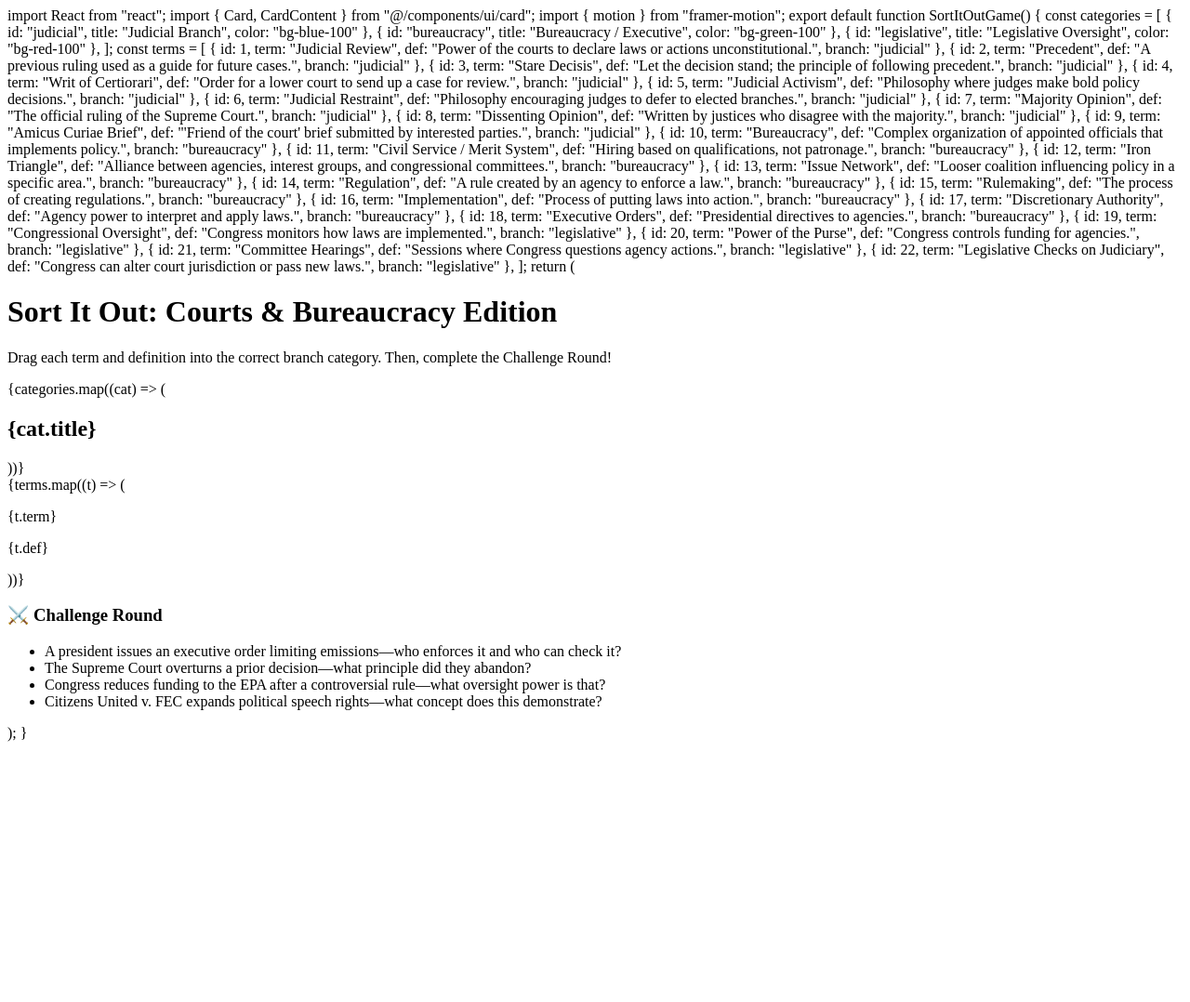
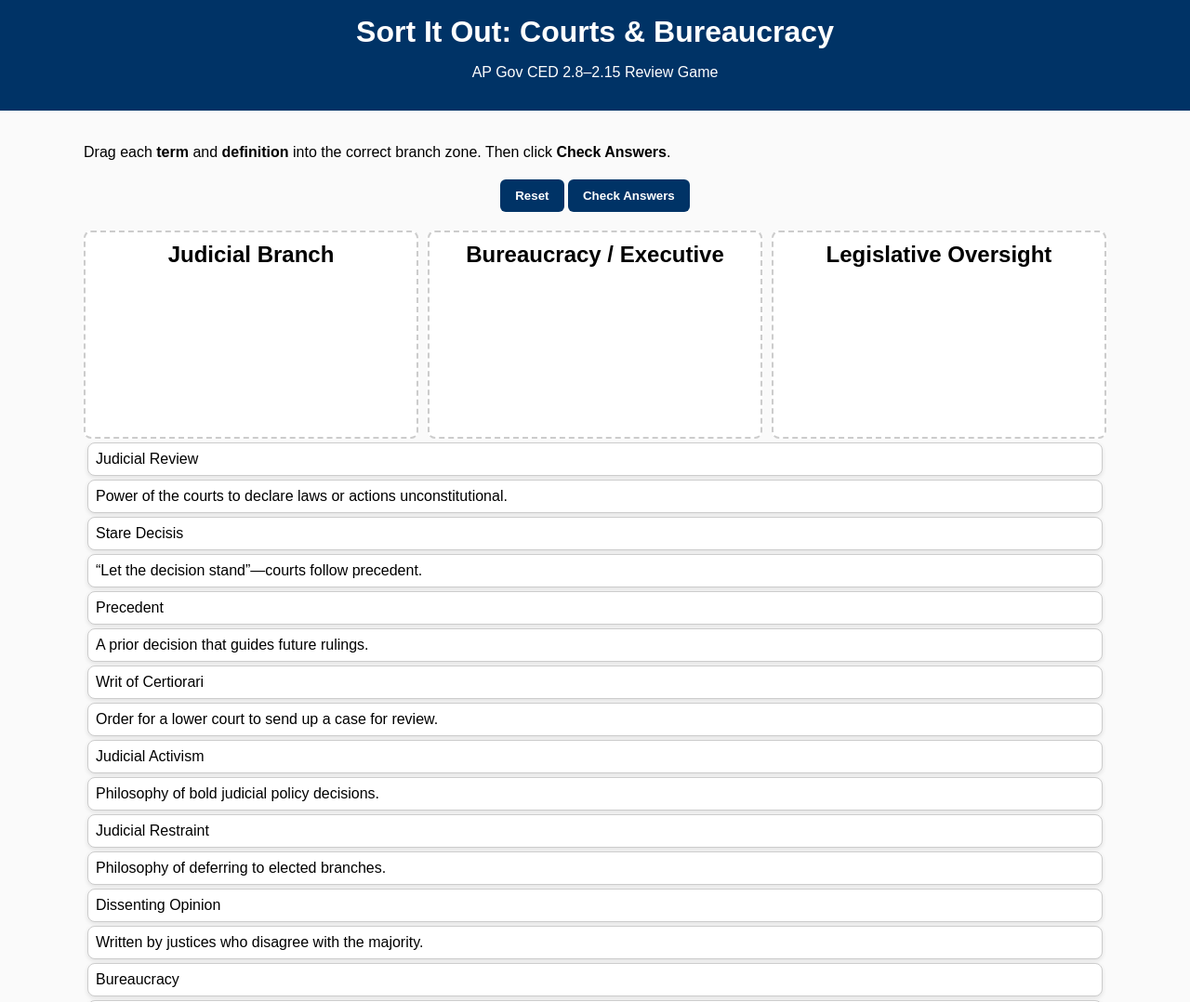
Before and after one commit to olsonjoshua-code/sort-it-out-courts-bureaucracy, a plain HTML site: page index.html in a window 1280 px wide. Shown: the top 1078 px of the page at 93% size. Before the commit the page ends 806 px from the top, so only its background shows below. Drawn offline with Linux system fonts and the light colour scheme.

Commit message:
Update index.html

```diff
--- a/index.html
+++ b/index.html
@@ -1,64 +1,53 @@
-import React from "react";
-import { Card, CardContent } from "@/components/ui/card";
-import { motion } from "framer-motion";
+<!DOCTYPE html>
+<html lang="en">
+<head>
+  <meta charset="UTF-8">
+  <meta name="viewport" content="width=device-width, initial-scale=1.0">
+  <title>Sort It Out: Courts & Bureaucracy (AP Gov 2.8–2.15)</title>
+  <style>
+    body { font-family: Arial, sans-serif; background: #fafafa; margin: 0; padding: 0; }
+    header { background: #003366; color: white; padding: 16px; text-align: center; }
+    h1 { margin: 0; }
+    .wrapper { max-width: 1100px; margin: auto; padding: 20px; }
+    .zones { display: grid; grid-template-columns: repeat(auto-fit, minmax(300px, 1fr)); gap: 10px; margin-top: 10px; }
+    .zone { min-height: 200px; border: 2px dashed #ccc; border-radius: 8px; padding: 10px; background: white; }
+    .zone h2 { margin-top: 0; text-align: center; }
+    .card { border: 1px solid #ccc; border-radius: 8px; padding: 8px; background: #fff; box-shadow: 0 2px 5px rgba(0,0,0,0.1); margin: 4px; cursor: grab; }
+    .card.dragging { opacity: 0.5; }
+    .btn-bar { text-align: center; margin: 20px 0; }
+    button { background: #003366; color: white; border: none; padding: 10px 16px; border-radius: 6px; cursor: pointer; font-weight: bold; }
+    button:hover { background: #0055aa; }
+    .score { text-align: center; font-weight: bold; margin-top: 10px; }
+    .correct { outline: 3px solid #009933; }
+    .incorrect { outline: 3px solid #cc0000; }
+    .challenge { background: #fff8e1; border-left: 5px solid #ffb300; padding: 10px; margin-top: 20px; border-radius: 6px; }
+  </style>
+</head>
+<body>
+  <header>
+    <h1>Sort It Out: Courts &amp; Bureaucracy</h1>
+    <p>AP Gov CED 2.8–2.15 Review Game</p>
+  </header>
 
-export default function SortItOutGame() {
-  const categories = [
-    { id: "judicial", title: "Judicial Branch", color: "bg-blue-100" },
-    { id: "bureaucracy", title: "Bureaucracy / Executive", color: "bg-green-100" },
-    { id: "legislative", title: "Legislative Oversight", color: "bg-red-100" },
-  ];
-
-  const terms = [
-    { id: 1, term: "Judicial Review", def: "Power of the courts to declare laws or actions unconstitutional.", branch: "judicial" },
-    { id: 2, term: "Precedent", def: "A previous ruling used as a guide for future cases.", branch: "judicial" },
-    { id: 3, term: "Stare Decisis", def: "Let the decision stand; the principle of following precedent.", branch: "judicial" },
-    { id: 4, term: "Writ of Certiorari", def: "Order for a lower court to send up a case for review.", branch: "judicial" },
-    { id: 5, term: "Judicial Activism", def: "Philosophy where judges make bold policy decisions.", branch: "judicial" },
-    { id: 6, term: "Judicial Restraint", def: "Philosophy encouraging judges to defer to elected branches.", branch: "judicial" },
-    { id: 7, term: "Majority Opinion", def: "The official ruling of the Supreme Court.", branch: "judicial" },
-    { id: 8, term: "Dissenting Opinion", def: "Written by justices who disagree with the majority.", branch: "judicial" },
-    { id: 9, term: "Amicus Curiae Brief", def: "'Friend of the court' brief submitted by interested parties.", branch: "judicial" },
-    { id: 10, term: "Bureaucracy", def: "Complex organization of appointed officials that implements policy.", branch: "bureaucracy" },
-    { id: 11, term: "Civil Service / Merit System", def: "Hiring based on qualifications, not patronage.", branch: "bureaucracy" },
-    { id: 12, term: "Iron Triangle", def: "Alliance between agencies, interest groups, and congressional committees.", branch: "bureaucracy" },
-    { id: 13, term: "Issue Network", def: "Looser coalition influencing policy in a specific area.", branch: "bureaucracy" },
-    { id: 14, term: "Regulation", def: "A rule created by an agency to enforce a law.", branch: "bureaucracy" },
-    { id: 15, term: "Rulemaking", def: "The process of creating regulations.", branch: "bureaucracy" },
-    { id: 16, term: "Implementation", def: "Process of putting laws into action.", branch: "bureaucracy" },
-    { id: 17, term: "Discretionary Authority", def: "Agency power to interpret and apply laws.", branch: "bureaucracy" },
-    { id: 18, term: "Executive Orders", def: "Presidential directives to agencies.", branch: "bureaucracy" },
-    { id: 19, term: "Congressional Oversight", def: "Congress monitors how laws are implemented.", branch: "legislative" },
-    { id: 20, term: "Power of the Purse", def: "Congress controls funding for agencies.", branch: "legislative" },
-    { id: 21, term: "Committee Hearings", def: "Sessions where Congress questions agency actions.", branch: "legislative" },
-    { id: 22, term: "Legislative Checks on Judiciary", def: "Congress can alter court jurisdiction or pass new laws.", branch: "legislative" },
-  ];
-
-  return (
-    <div className="p-6 space-y-6">
-      <h1 className="text-2xl font-bold text-center">Sort It Out: Courts & Bureaucracy Edition</h1>
-      <p className="text-center text-gray-600">Drag each term and definition into the correct branch category. Then, complete the Challenge Round!</p>
-      <div className="grid grid-cols-3 gap-4">
-        {categories.map((cat) => (
-          <Card key={cat.id} className={`${cat.color} p-3`}>
-            <h2 className="font-semibold text-center mb-2">{cat.title}</h2>
-            <CardContent className="min-h-[300px] border-dashed border-2 border-gray-300 rounded-lg"></CardContent>
-          </Card>
-        ))}
+  <div class="wrapper">
+    <p>Drag each <b>term</b> and <b>definition</b> into the correct branch zone. Then click <b>Check Answers</b>.</p>
+    <div class="btn-bar">
+      <button onclick="reset()">Reset</button>
+      <button onclick="checkAnswers()">Check Answers</button>
+      <span id="score" class="score"></span>
     </div>
 
-      <div className="grid grid-cols-2 gap-4">
-        {terms.map((t) => (
-          <motion.div key={t.id} whileHover={{ scale: 1.03 }} className="p-2 bg-white rounded-lg shadow border cursor-move">
-            <p className="font-semibold">{t.term}</p>
-            <p className="text-sm text-gray-600">{t.def}</p>
-          </motion.div>
-        ))}
+    <div class="zones">
+      <div class="zone" id="judicial" data-branch="judicial"><h2>Judicial Branch</h2></div>
+      <div class="zone" id="bureaucracy" data-branch="bureaucracy"><h2>Bureaucracy / Executive</h2></div>
+      <div class="zone" id="legislative" data-branch="legislative"><h2>Legislative Oversight</h2></div>
     </div>
 
-      <div className="mt-8 bg-yellow-50 border-l-4 border-yellow-400 p-4 rounded-lg">
-        <h3 className="font-semibold text-lg mb-2">⚔️ Challenge Round</h3>
-        <ul className="list-disc list-inside space-y-1 text-gray-700">
+    <div id="pool"></div>
+
+    <div class="challenge">
+      <h3>⚖️ Challenge Round</h3>
+      <ul>
         <li>A president issues an executive order limiting emissions—who enforces it and who can check it?</li>
         <li>The Supreme Court overturns a prior decision—what principle did they abandon?</li>
         <li>Congress reduces funding to the EPA after a controversial rule—what oversight power is that?</li>
@@ -66,5 +55,89 @@ export default function SortItOutGame() {
       </ul>
     </div>
   </div>
-  );
+
+  <script>
+    const items = [
+      {term:'Judicial Review', def:'Power of the courts to declare laws or actions unconstitutional.', branch:'judicial'},
+      {term:'Stare Decisis', def:'“Let the decision stand”—courts follow precedent.', branch:'judicial'},
+      {term:'Precedent', def:'A prior decision that guides future rulings.', branch:'judicial'},
+      {term:'Writ of Certiorari', def:'Order for a lower court to send up a case for review.', branch:'judicial'},
+      {term:'Judicial Activism', def:'Philosophy of bold judicial policy decisions.', branch:'judicial'},
+      {term:'Judicial Restraint', def:'Philosophy of deferring to elected branches.', branch:'judicial'},
+      {term:'Dissenting Opinion', def:'Written by justices who disagree with the majority.', branch:'judicial'},
+      {term:'Bureaucracy', def:'Complex organization implementing public policy.', branch:'bureaucracy'},
+      {term:'Civil Service / Merit System', def:'Hiring based on qualifications rather than patronage.', branch:'bureaucracy'},
+      {term:'Iron Triangle', def:'Alliance among agencies, interest groups, and congressional committees.', branch:'bureaucracy'},
+      {term:'Issue Network', def:'Looser coalition influencing policy areas.', branch:'bureaucracy'},
+      {term:'Discretionary Authority', def:'Agency ability to interpret and apply laws.', branch:'bureaucracy'},
+      {term:'Implementation', def:'Process of putting laws into effect.', branch:'bureaucracy'},
+      {term:'Regulation', def:'Rule issued by an agency to enforce law.', branch:'bureaucracy'},
+      {term:'Congressional Oversight', def:'Congress monitoring executive agencies.', branch:'legislative'},
+      {term:'Power of the Purse', def:'Congress controls funding for agencies.', branch:'legislative'},
+      {term:'Committee Hearings', def:'Sessions where Congress questions agency actions.', branch:'legislative'},
+      {term:'Legislative Checks on Judiciary', def:'Congress can alter jurisdiction or pass new laws.', branch:'legislative'}
+    ];
+
+    const pool = document.getElementById('pool');
+    const zones = document.querySelectorAll('.zone');
+    const scoreEl = document.getElementById('score');
+
+    function createCard(item, type){
+      const c = document.createElement('div');
+      c.className = 'card';
+      c.draggable = true;
+      c.dataset.branch = item.branch;
+      c.dataset.type = type;
+      c.textContent = type==='term' ? item.term : item.def;
+      c.addEventListener('dragstart', dragStart);
+      c.addEventListener('dragend', dragEnd);
+      return c;
     }
+
+    function reset(){
+      pool.innerHTML='';
+      items.forEach(i=>{
+        pool.appendChild(createCard(i,'term'));
+        pool.appendChild(createCard(i,'def'));
+      });
+      scoreEl.textContent='';
+      document.querySelectorAll('.card').forEach(c=>c.classList.remove('correct','incorrect'));
+    }
+
+    function dragStart(e){ e.target.classList.add('dragging'); }
+    function dragEnd(e){ e.target.classList.remove('dragging'); }
+
+    zones.forEach(z=>{
+      z.addEventListener('dragover', e=>{ e.preventDefault(); });
+      z.addEventListener('drop', e=>{
+        const c=document.querySelector('.dragging');
+        if(c) z.appendChild(c);
+      });
+    });
+    pool.addEventListener('dragover', e=>{ e.preventDefault(); });
+    pool.addEventListener('drop', e=>{
+      const c=document.querySelector('.dragging');
+      if(c) pool.appendChild(c);
+    });
+
+    function checkAnswers(){
+      let score=0; const total = items.length*2;
+      document.querySelectorAll('.card').forEach(c=>c.classList.remove('correct','incorrect'));
+      items.forEach(i=>{
+        const termEl = [...document.querySelectorAll('.card')].find(c=>c.textContent===i.term);
+        const defEl = [...document.querySelectorAll('.card')].find(c=>c.textContent===i.def);
+        const termZone = termEl.parentElement.closest('.zone');
+        const defZone = defEl.parentElement.closest('.zone');
+        let pairOK=false, branchOK=false;
+        if(termZone && defZone && termZone===defZone){pairOK=true;score++;}
+        if(termZone && termZone.dataset.branch===i.branch && defZone && defZone.dataset.branch===i.branch){branchOK=true;score++;}
+        if(pairOK&&branchOK){termEl.classList.add('correct');defEl.classList.add('correct');}
+        else{termEl.classList.add('incorrect');defEl.classList.add('incorrect');}
+      });
+      scoreEl.textContent=`Score: ${score}/${total}`;
+    }
+
+    reset();
+  </script>
+</body>
+</html>
```
Lines whose indentation alone changed are shown as unchanged.
